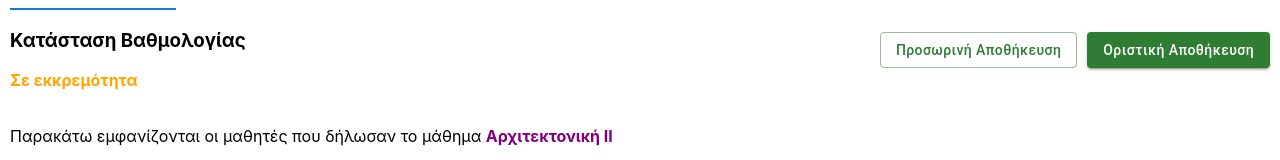
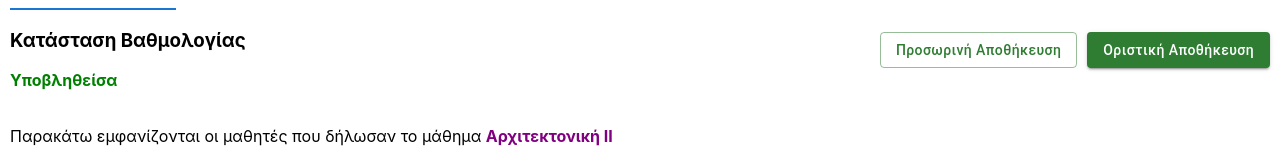
Before and after one commit to mgiannopoulos24/mystudiesv2, a React (Create React App) app: page /MainProf/SubjectsSubmittedScore/Arch in a window 1280 px wide. Shown: the part 187-347 px from the top of the page. Built offline with nearby package versions, Linux system fonts and the light colour scheme; no server answers.

Commit message:
Small Changes

```diff
--- a/src/Scorecard/SubmittedScore/SubmittedScoreArch.css
+++ b/src/Scorecard/SubmittedScore/SubmittedScoreArch.css
@@ -12,8 +12,8 @@
     margin-left: 10px;
 }
 
-.prof-pending{
-    color: orange;
+.prof-subbed{
+    color: green;
 }
 
 .status-arch{
--- a/src/Scorecard/SubmittedScore/SubmittedScoreArch.jsx
+++ b/src/Scorecard/SubmittedScore/SubmittedScoreArch.jsx
@@ -62,7 +62,7 @@ const SubmittedScoreArch=()=>{
             <div className="status-arch">
                 <div className="status-arch-col-1">
                     <h3>Κατάσταση Βαθμολογίας</h3>
-                    <strong className="prof-pending">Σε εκκρεμότητα</strong>
+                    <strong className="prof-subbed">Υποβληθείσα</strong>
                 </div>
                 <div className="status-arch-col-2">
                     <Button variant='outlined' color="success" sx={{textTransform:"none", marginRight:'10px'}}>Προσωρινή Αποθήκευση</Button>
--- a/src/Scorecard/SubmittedScore/SubmittedScoreSyspro.jsx
+++ b/src/Scorecard/SubmittedScore/SubmittedScoreSyspro.jsx
@@ -62,7 +62,7 @@ const SubmittedScoreSyspro=()=>{
             <div className="status-syspro">
                 <div className="status-syspro-col-1">
                     <h3>Κατάσταση Βαθμολογίας</h3>
-                    <strong className="prof-pending">Σε εκκρεμότητα</strong>
+                    <strong className="prof-subbed">Υποβληθείσα</strong>
                 </div>
                 <div className="status-syspro-col-2">
                     <Button variant='outlined' color="success" sx={{textTransform:"none", marginRight:'10px'}}>Προσωρινή Αποθήκευση</Button>
```
